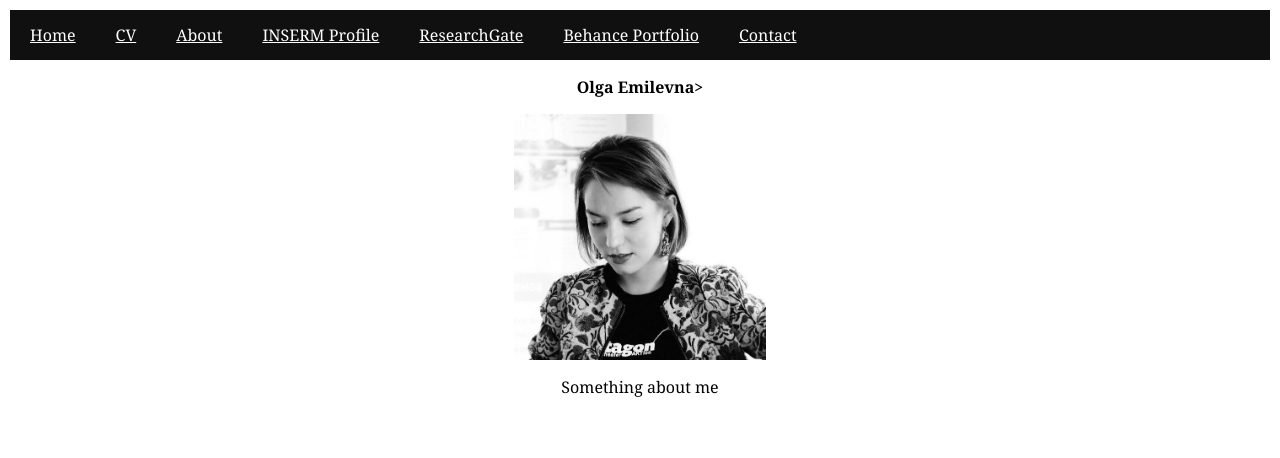
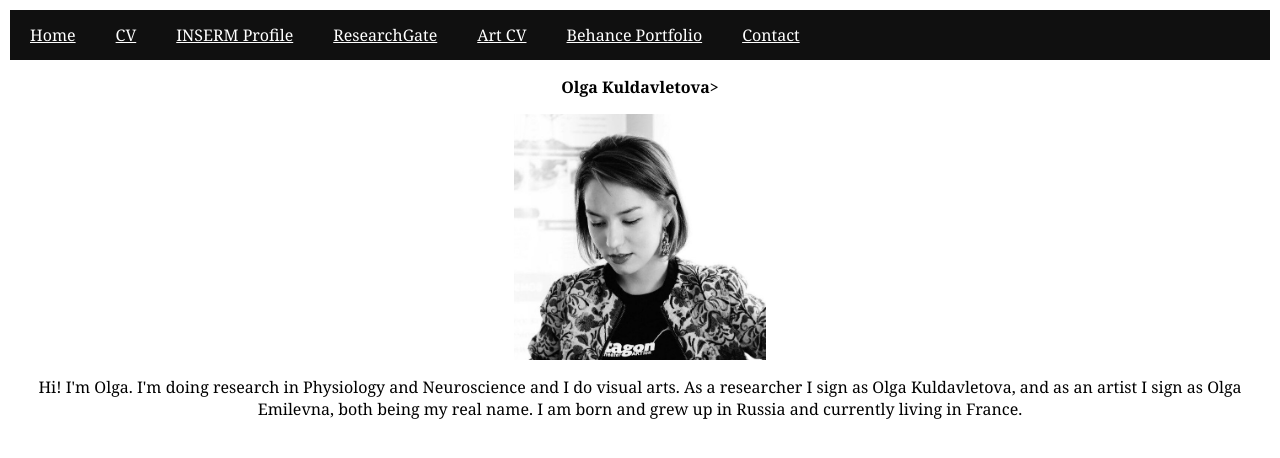
Before and after one commit to oemilevna/oemilevna, a plain HTML site: page index.html in a window 1280 px wide. Drawn offline with Linux system fonts and the light colour scheme.

Commit message:
Update index.html

```diff
--- a/index.html
+++ b/index.html
@@ -1,7 +1,7 @@
 <html>
 
 <head>
-  <title>  Olga Emilevna  </title>
+  <title>  Olga Kuldavletova  </title>
   <link rel="stylesheet" href="public/structure/style.css"/>
 <style>
 
@@ -14,18 +14,18 @@
 <div class="navbar">
     <a href="index.html"> Home </a>
 <a href="public/CV.html"> CV </a>
-<a href="public/about.html"> About </a>
 <a href="http://comete.unicaen.fr/membres/post-doctorants-ater/cv-olga-kuldavletova-964332.kjsp?RH=1553524086951" target="_blank">  INSERM Profile </a>
 <a href="https://www.researchgate.net/profile/Olga-Kuldavletova" target="_blank"> ResearchGate </a>
+<a href="public/artistCV.html"> Art CV </a>
 <a href="https://www.behance.net/oemilevna" target="_blank"> Behance Portfolio </a>
 <a href="public/contacts.html"> Contact </a>
 
 </div>
 
 <div class = "maintext">
-  <p><b> Olga Emilevna> </b></p>
-  <img src="public/images/profile.png" width='20%' alt="Profile picture">
-  <p>Something about me</p>
+  <p><b> Olga Kuldavletova> </b></p>
+  <img src="public/images/profile.png" width='20%' alt="Photo de profile">
+  <p  topmargin="100" leftmargin="100"> Hi! I'm Olga. I'm doing research in Physiology and Neuroscience and I do visual arts. As a researcher I sign as Olga Kuldavletova, and as an artist I sign as Olga Emilevna, both being my real name. I am born and grew up in Russia and currently living in France. </p>
 </div>
   </body>
 
```
